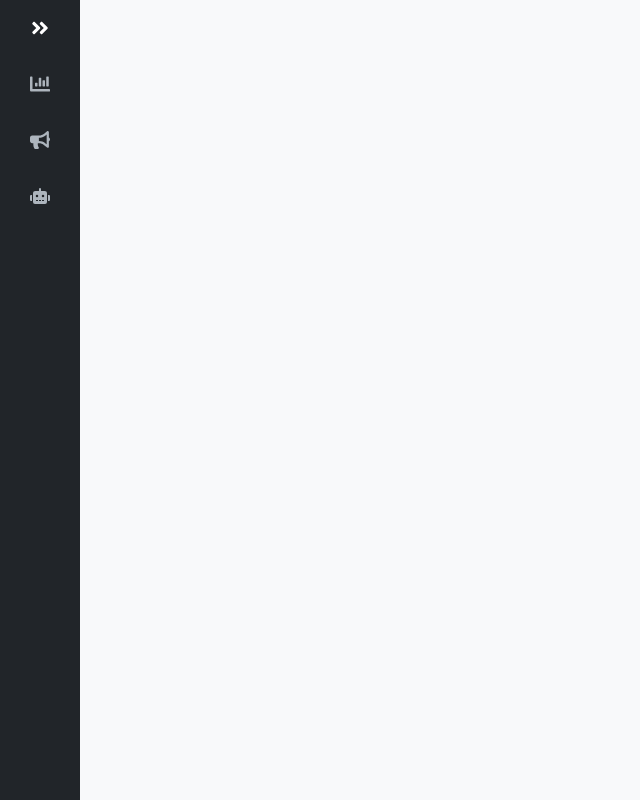
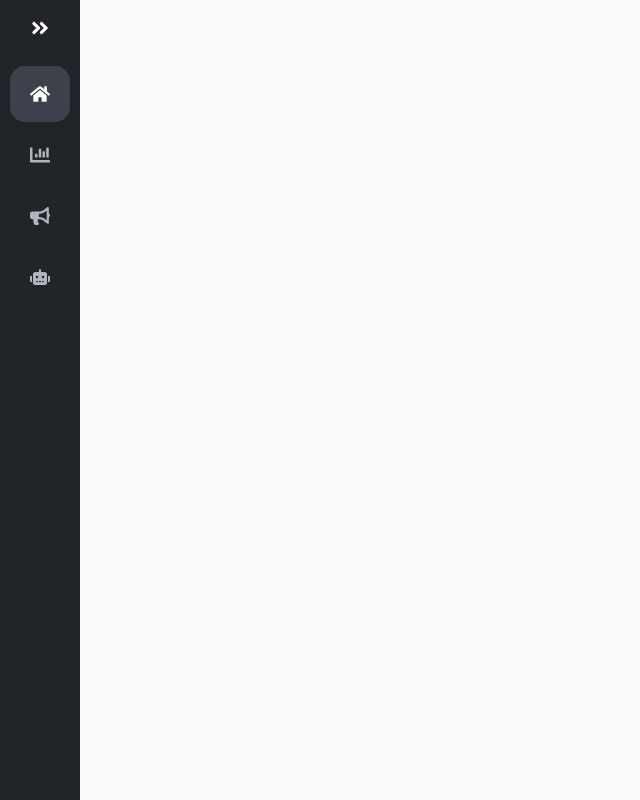
Before and after one commit to zxcvny/capstone, a React (Vite) app in the folder frontend/: page / in a window 1280 px wide. Shown: the whole page, without its empty margins (0-640 px from the left). Built offline with nearby package versions, Linux system fonts and the light colour scheme; a web font is replaced by a local one.

Commit message:
사이드바 수정

```diff
--- a/frontend/src/components/Sidebar.jsx
+++ b/frontend/src/components/Sidebar.jsx
@@ -1,6 +1,7 @@
 import { NavLink } from 'react-router-dom';
 import '../styles/Layout.css';
 import {
+    FaHome,
     FaChartBar,
     FaBullhorn,
     FaRobot,
@@ -8,6 +9,7 @@ import {
 } from 'react-icons/fa';
 
 const menuItems = [
+    { key: 'home', path: '/', name: '홈', icon: <FaHome /> },
     { key: 'market', path: '/market', name: '시장현황', icon: <FaChartBar /> },
     { key: 'signal', path: '/signal', name: '매매신호', icon: <FaBullhorn /> },
     { key: 'auto-trade', path: '/auto-trade', name: '자동매매', icon: <FaRobot /> },
--- a/frontend/src/styles/Layout.css
+++ b/frontend/src/styles/Layout.css
@@ -62,7 +62,7 @@
 .sidebar-menu {
   list-style-type: none;
   padding: 0;
-  margin: 0;
+  margin: 10px;
 }
 
 .sidebar a {
@@ -72,6 +72,8 @@
   align-items: center;
   height: 56px;
   white-space: nowrap;
+  border-radius: 15px;
+  margin-bottom: 5px;
 }
 
 .sidebar a:hover {
@@ -80,14 +82,14 @@
 }
 
 .sidebar a.active {
-  background-color: #007bff;
+  background-color: #3d414b;
   color: white;
   font-weight: bold;
 }
 
 /* 사이드바 메뉴 아이콘 */
 .menu-icon {
-  width: 80px;
+  width: 60px;
   height: 100%;
   display: flex;
   align-items: center;
@@ -101,7 +103,7 @@
   opacity: 1;
   overflow: hidden;
   width: 160px;
-  padding-left: 30px;
+  padding-left: 40px;
   transition: opacity 0.3s ease-in-out, width 0.3s ease-in-out,
               padding-left 0.3s ease-in-out, padding-right 0.3s ease-in-out;
 }
```
